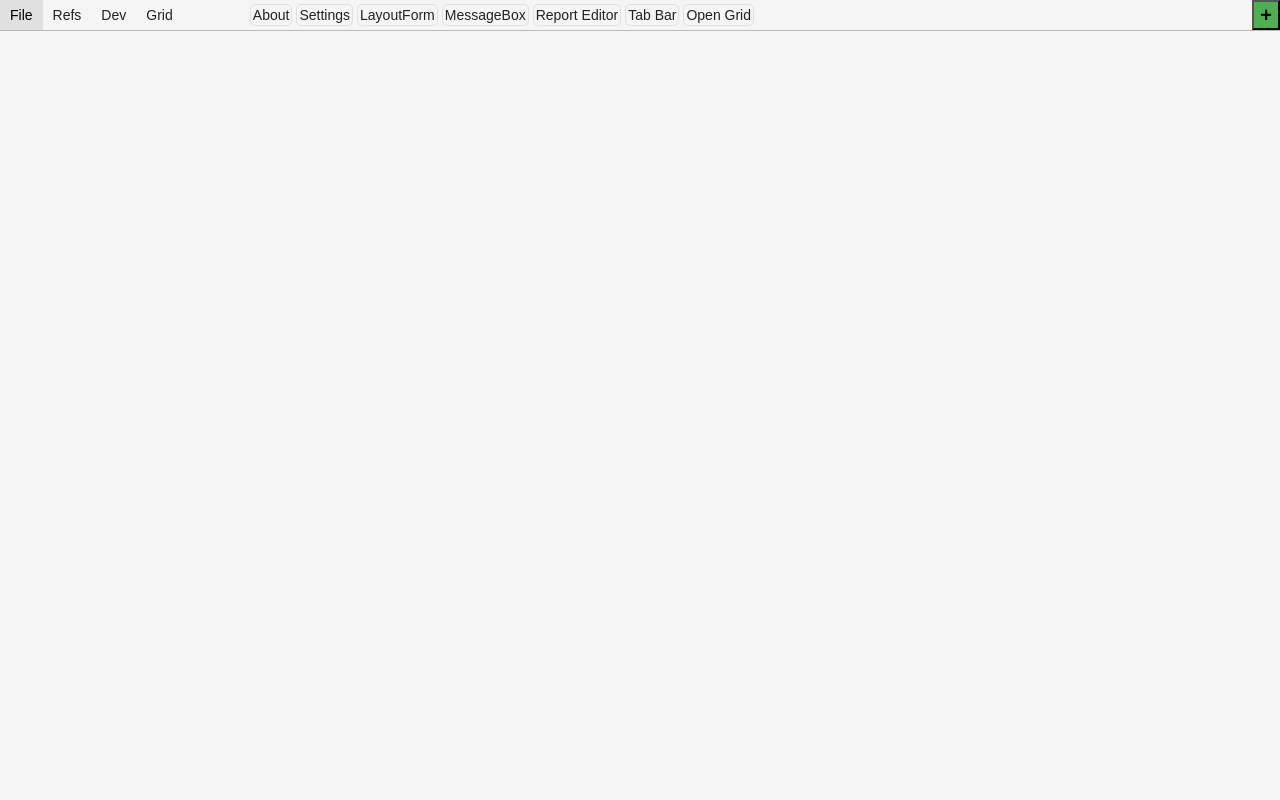
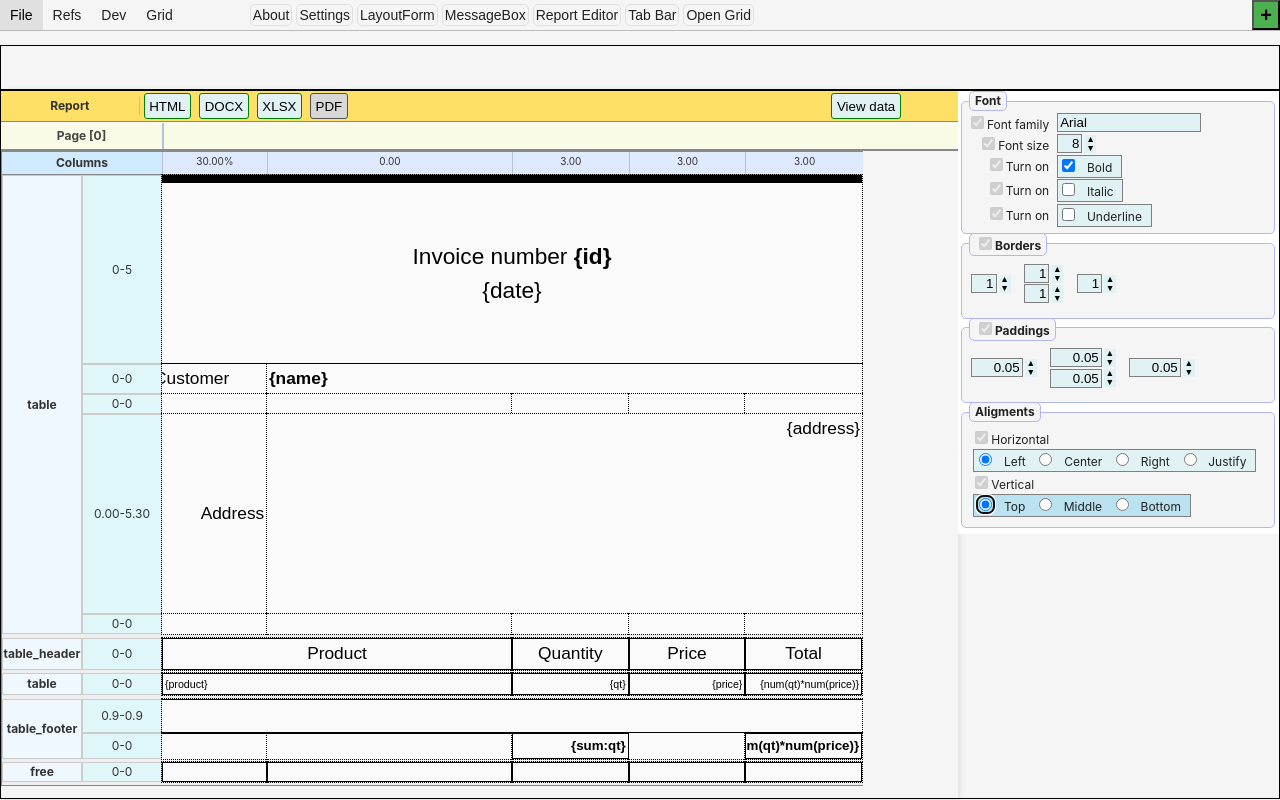
Before and after one commit to AndreiPuchko/q2web, a React (Vite) app: page / in a window 1280 px wide. Built offline with nearby package versions, Linux system fonts and the light colour scheme.

Commit message:
live demo render.com

```diff
--- a/src/components/reportEditor/Q2ReportAPI.tsx
+++ b/src/components/reportEditor/Q2ReportAPI.tsx
@@ -52,7 +52,7 @@ async function waitForCompletion(task_id: string) {
                 stopPolling();
                 reject(err);
             }
-        }, 1000);
+        }, 1000)  as unknown as number;
     });
 
     // Return whichever resolves first
--- a/src/q2_modules/Q2App.tsx
+++ b/src/q2_modules/Q2App.tsx
@@ -2,7 +2,9 @@ import { Component } from 'react';
 import MainMenu from '../components/MainMenu';
 import Dialog from '../components/Dialog';
 import { Q2Form } from "../q2_modules/Q2Form";
-// import { Q2ReportEditor } from "../components/reportEditor/Q2ReportEditor"
+
+import { Q2ReportEditor } from "../components/reportEditor/Q2ReportEditor"
+import { get_report_json, get_data_sets_json } from "../components/reportEditor/test_report"
 
 
 import './Q2App.css';
@@ -94,7 +96,7 @@ export class Q2App extends Component<{}, { zIndexMap: { [key: string]: any }, di
       <>
         <MainMenu />
         <div className='WorkSpace'>
-          {/* <Q2ReportEditor /> */}
+          <Q2ReportEditor  q2report={get_report_json()} data_set={get_data_sets_json()}/>
           {this.state.dialogs.map((dialog: any, index: any) => (
             <Dialog
               key={index}
```
Also changed, not shown: 2 other files (tests, documents, lock files or other folders).
